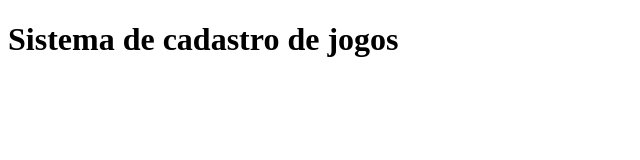
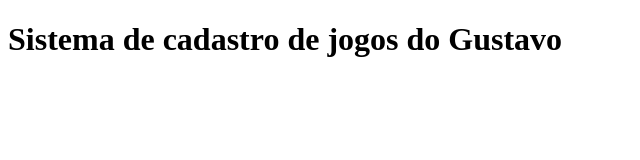
Before and after one commit to lucianogarciagpi/sistema-de-cadastro, a plain HTML site: page index.html in a window 1280 px wide. Shown: the whole page, without its empty margins (0-640 px from the left). Drawn offline with Linux system fonts and the light colour scheme.

Commit message:
Atualização do titulo

```diff
--- a/index.html
+++ b/index.html
@@ -7,7 +7,7 @@
     <title>Meus jogos</title>
 </head>
 <body>
-    <h1>Sistema de cadastro de jogos</h1>
+    <h1>Sistema de cadastro de jogos do Gustavo</h1>
     <script src="app.js"></script>
 </body>
 </html>
```
